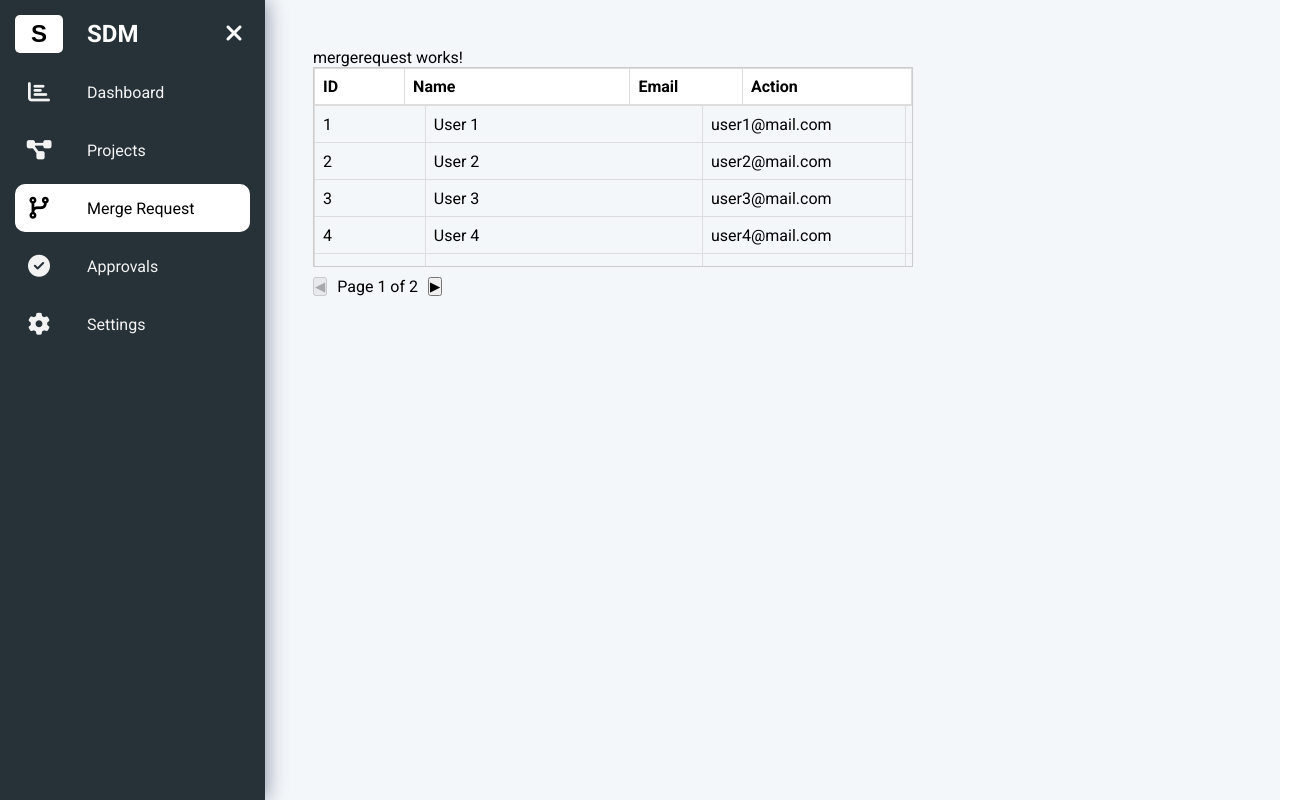
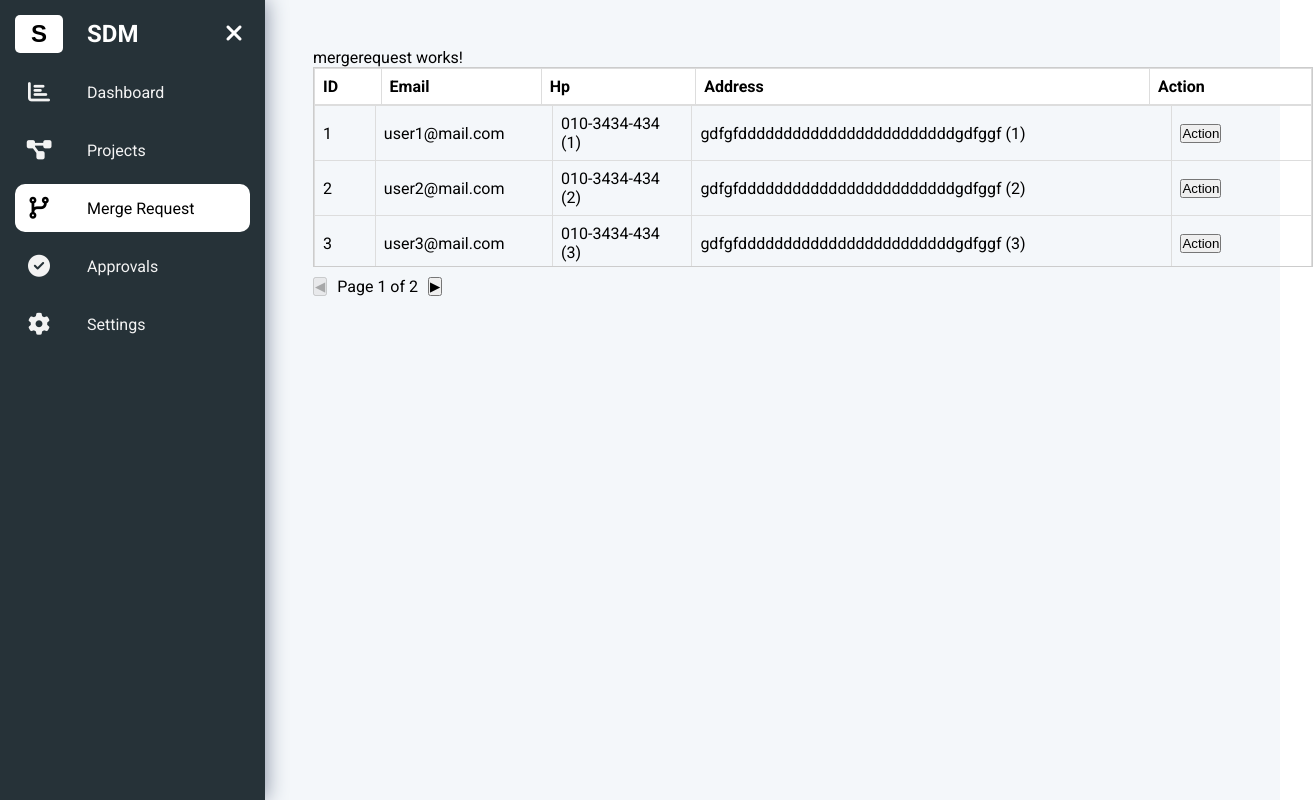
Before and after one commit to haechuli/sdm, an Angular app: page /mergerequest in a window 1280 px wide. Shown: the whole page, 1313 px wide, since content can reach past the window. Built offline with nearby package versions, Linux system fonts and the light colour scheme.

Commit message:
upgrade grid ( hidden )

```diff
--- a/src/app/features/mergerequest/mergerequest.component.html
+++ b/src/app/features/mergerequest/mergerequest.component.html
@@ -7,7 +7,7 @@
       [enablePagination]="true"
       [selectable]="false"
       [virtualScroll]="true"
-      [width]="'600px'"
+      [width]="'1000px'"
       [height]="'600px'"
       (selectedRowsChange)="onSelected($event)"
     />
--- a/src/app/features/mergerequest/mergerequest.component.ts
+++ b/src/app/features/mergerequest/mergerequest.component.ts
@@ -18,15 +18,19 @@ export class MergerequestComponent {
   rows = Array.from({ length: 15 }).map((_, i) => ({
     id: i + 1,
     name: `User ${i + 1}`,
-    email: `user${i + 1}@mail.com`
+    email: `user${i + 1}@mail.com`,
+    hp: `010-3434-434 (${i + 1})`,
+    address: `gdfgfddddddddddddddddddddddddgdfggf (${i + 1})`,
   }));
 
   ngOnInit() {
     this.columns = [
-      { field: 'id', header: 'ID', width: '80px' },
-      { field: 'name', header: 'Name', width: '200px' },
-      { field: 'email', header: 'Email', width: '100px' },
-      { field: 'action', header: 'Action', templateRef: this.actionTemplate }
+      { field: 'id', header: 'ID', width: '80px', visible: true },
+      { field: 'name', header: 'Name', width: '200px', visible: false  },
+      { field: 'email', header: 'Email', width: '200px', visible: true  },
+      { field: 'hp', header: 'Hp', width: '200px', visible: true  },
+      { field: 'address', header: 'Address', width: '600px', visible: true  },
+      { field: 'action', header: 'Action', width: '200px', visible: true , templateRef: this.actionTemplate }
     ];
   }
 
--- a/src/app/shared/ui-component/grid/grid.component.html
+++ b/src/app/shared/ui-component/grid/grid.component.html
@@ -11,11 +11,14 @@
                 <th *ngIf="selectable" style="width: 40px; position: sticky; top: 0; z-index: 2;">
                     <input type="checkbox" disabled />
                 </th>
-                <th *ngFor="let col of columns"
+                <ng-container *ngFor="let col of columns">
+                    <th *ngIf="col.visible !== false"
                         [style.width]="col.width || '150px'"
+
                         style="position: sticky; top: 0; background: white; z-index: 2;">
                         {{ col.header }}
                     </th>
+                </ng-container>
                 </tr>
             </thead>
         </table>
@@ -34,7 +37,8 @@
                     (change)="onToggleRowSelection($event, row)"
                     />
             </td>
-            <td *ngFor="let col of columns"
+            <ng-container *ngFor="let col of columns">
+                <td *ngIf="col.visible !== false"
                     [ngClass]="col.cellClass"
                     [ngStyle]="col.cellStyle"
                     [style.width]="col.width || '150px'">
@@ -48,6 +52,7 @@
                     {{ row[col.field] }}
                     </ng-template>
                 </td>
+            </ng-container>
             </tr>
             </tbody>
         </table>
--- a/src/app/shared/ui-component/grid/grid.component.scss
+++ b/src/app/shared/ui-component/grid/grid.component.scss
@@ -19,7 +19,7 @@
 }
 
 .grid-table {
-  width: 100%;
+   // width: 100%  -> grid 100% 가로사이즈
   border-collapse: collapse;
   th, td {
     border: 1px solid #ddd;
--- a/src/app/shared/ui-component/grid/grid.model.ts
+++ b/src/app/shared/ui-component/grid/grid.model.ts
@@ -5,6 +5,7 @@ export interface GridColumn {
   field: string;
   header: string;
   width?: string; // ✅ 예: '120px', '20%', etc.
+  visible?: boolean; // ✅ 추가
   cellClass?: string;
   cellStyle?: { [klass: string]: any };
   templateRef?: TemplateRef<any>; // ✅ 추가
```
Lines whose indentation alone changed are shown as unchanged.
